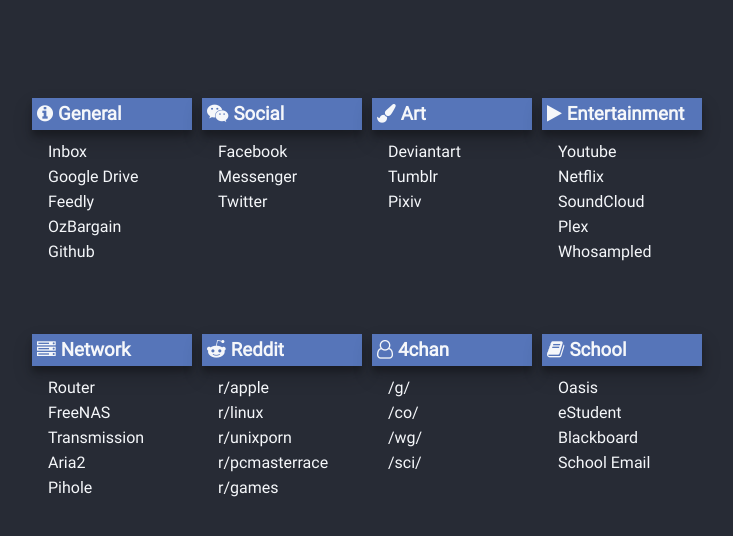
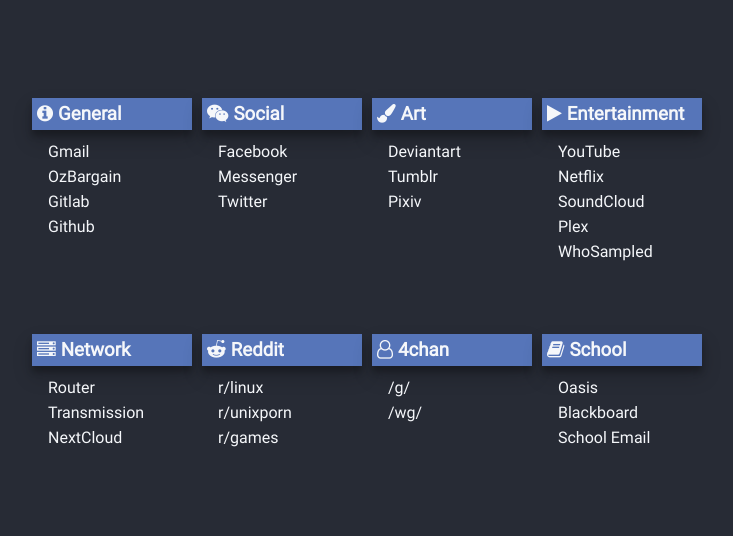
Before and after one commit to Julian-Heng/Julian-Heng.github.io, a plain HTML site: page index.html in a window 1280 px wide. Shown: the part 124-660 px from the top of the page, without its empty margins (273-1006 px from the left). Drawn offline with Linux system fonts and the light colour scheme.

Commit message:
Update all

```diff
--- a/clock.js
+++ b/clock.js
@@ -1,16 +1,10 @@
-function startTime() {
-    var date = new Date();
-    var h = date.getHours();
-    var m = date.getMinutes();
-    // add a zero in front of numbers<10
-    h = padding(h, 2);
-    m = padding(m, 2);
-    document.getElementById("clock").innerHTML = h + ":" + m;
-    t = setTimeout("startTime()",500);
+function setTime()
+{
+    let date = new Date();
+    let locale = {minimumIntegerDigits: 2, useGrouping: false};
+    let hours = (date.getHours()).toLocaleString("en-AU", locale);
+    let mins = (date.getMinutes()).toLocaleString("en-AU", locale);
+    document.getElementById("clock").innerHTML = hours + ":" + mins;
 }
 
-function padding(n, width, z) {
-    z = z || '0';
-    n = n + '';
-    return n.length >= width ? n : new Array(width - n.length + 1).join(z) + n;
-}
+setInterval(() => setTime(), 500);
--- a/index.html
+++ b/index.html
@@ -1,3 +1,5 @@
+<!-- vim: tabstop=2 shiftwidth=2 expandtab
+  --!>
 <html>
 <head>
   <link rel="icon" href="setup_0000.ico">
@@ -6,26 +8,19 @@
   <script src="clock.js"></script>
   <title>Start</title>
 </head>
-<body onload="startTime()">
-
-<main>
-
+<body onload="setTime()">
   <div id="clock" class="clock"></div>
-
   <div id="box" class="flex-container">
     <div id="row1" class="flex-container">
-
       <div id="general" class="link-box">
         <div class="header"><h3><i class="fa fa-info-circle"></i>General</h3></div>
           <ul>
-                            <li><a href="https://inbox.google.com">Inbox</a></li>
-                            <li><a href="https://drive.google.com">Google Drive</a></li>
-                            <li><a href="https://feedly.com">Feedly</a></li>
+            <li><a href="https://mail.google.com">Gmail</a></li>
             <li><a href="https://www.ozbargain.com.au">OzBargain</a></li>
+            <li><a href="https://gitlab.com">Gitlab</a></li>
             <li><a href="https://github.com">Github</a></li>
           </ul>
       </div>
-
       <div id="social" class="link-box">
         <div class="header"><h3><i class="fa fa-wechat"></i>Social</h3></div>
           <ul>
@@ -34,75 +29,59 @@
             <li><a href="https://www.twitter.com">Twitter</a></li>
           </ul>
       </div>
-
       <div id="art" class="link-box">
         <div class="header"><h3><i class="fa fa-paint-brush"></i>Art</h3></div>
           <ul>
             <li><a href="https://deviantart.com">Deviantart</a></li>
             <li><a href="https://tumblr.com">Tumblr</a></li>
-                            <li><a href="http://www.pixiv.net/">Pixiv</a></li>
+            <li><a href="http://www.pixiv.net">Pixiv</a></li>
           </ul>
       </div>
-
       <div id="entertainment" class="link-box">
         <div class="header"><h3><i class="fa fa-play"></i>Entertainment</h3></div>
           <ul>
-                            <li><a href="https://www.youtube.com/feed/subscriptions">Youtube</a></li>
-                            <li><a href="https://www.netflix.com/">Netflix</a></li>
-                            <li><a href="https://soundcloud.com/">SoundCloud</a></li>
+            <li><a href="https://www.youtube.com/feed/subscriptions">YouTube</a></li>
+            <li><a href="https://www.netflix.com">Netflix</a></li>
+            <li><a href="https://soundcloud.com">SoundCloud</a></li>
             <li><a href="https://app.plex.tv/web/app#">Plex</a></li>
-                            <li><a href="https://whosampled.com">Whosampled</a></li>
+            <li><a href="https://whosampled.com">WhoSampled</a></li>
           </ul>
       </div>
-
     </div>
-
     <div id="row2" class="flex-container">
-
       <div id="tool" class="link-box">
         <div class="header"><h3><i class="fa fa-server"></i>Network</h3></div>
           <ul>
             <li><a href="http://192.168.1.1">Router</a></li>
-                            <li><a href="http://brick-nas">FreeNAS</a></li>
-                            <li><a href="http://192.168.1.2:9091">Transmission</a></li>
-                            <li><a href="http://192.168.1.4/index.html">Aria2</a></li>
-                            <li><a href="http://192.168.1.105/admin">Pihole</a></li>
+            <li><a href="http://hellbat.duckdns.org:9091">Transmission</a></li>
+            <li><a href="https://hellbat.duckdns.org/nextcloud">NextCloud</a></li>
           </ul>
       </div>
-
       <div id="reddit" class="link-box">
         <div class="header"><h3><i class="fa fa-reddit-alien"></i><a href="https://reddit.com">Reddit</a></h3></div>
           <ul>
-                            <li><a href="https://www.reddit.com/r/apple">r/apple</a></li>
             <li><a href="https://www.reddit.com/r/linux">r/linux</a></li>
             <li><a href="https://www.reddit.com/r/unixporn">r/unixporn</a></li>
-                            <li><a href="https://www.reddit.com/r/pcmasterrace">r/pcmasterrace</a></li>
             <li><a href="https://www.reddit.com/r/games">r/games</a></li>
           </ul>
       </div>
-
       <div id="4chan" class="link-box">
         <div class="header"><h3><i class="fa fa-user-o"></i><a href="https://4chan.org">4chan</a></h3></div>
           <ul>
             <li><a href="https://boards.4chan.org/g/catalog">/g/</a></li>
-                            <li><a href="https://boards.4chan.org/co/catalog">/co/</a></li>
             <li><a href="https://boards.4chan.org/wg/catalog">/wg/</a></li>
-                            <li><a href="https://boards.4chan.org/sci/catalog">/sci/</a></li>
           </ul>
       </div>
-
       <div id="school" class="link-box">
         <div class="header"><h3><i class="fa fa-book"></i>School</h3></div>
           <ul>
-                            <li><a href="https://oasis.curtin.edu.au/">Oasis</li>
-                            <li><a href="https://estudent.curtin.edu.au/eStudent">eStudent</li>
-                            <li><a href="https://portal.curtin.edu.au/http://sm-portal.curtin.edu.au:8080/sso/blackboardappstart.jsp">Blackboard</li>
-                            <li><a href="https://oasis.curtin.edu.au/LiveEdu/Email">School Email</li>
+            <li><a href="https://oasis.curtin.edu.au">Oasis</li>
+            <li><a href="https://lms.curtin.edu.au">Blackboard</li>
+            <li><a href="https://outlook.com/student.curtin.edu.au">School Email</li>
           </ul>
         </div>
       </div>
     </div>
-</main>
-
+  </div>
 </body>
 </html>
--- a/style.css
+++ b/style.css
@@ -30,9 +30,9 @@
     text-decoration: none;
 }
 
- a:hover {
+a:hover {
     text-decoration: underline;
- }
+}
 
 div.flex-container {
     max-width: 1024px;
```
Lines whose indentation alone changed are shown as unchanged.
